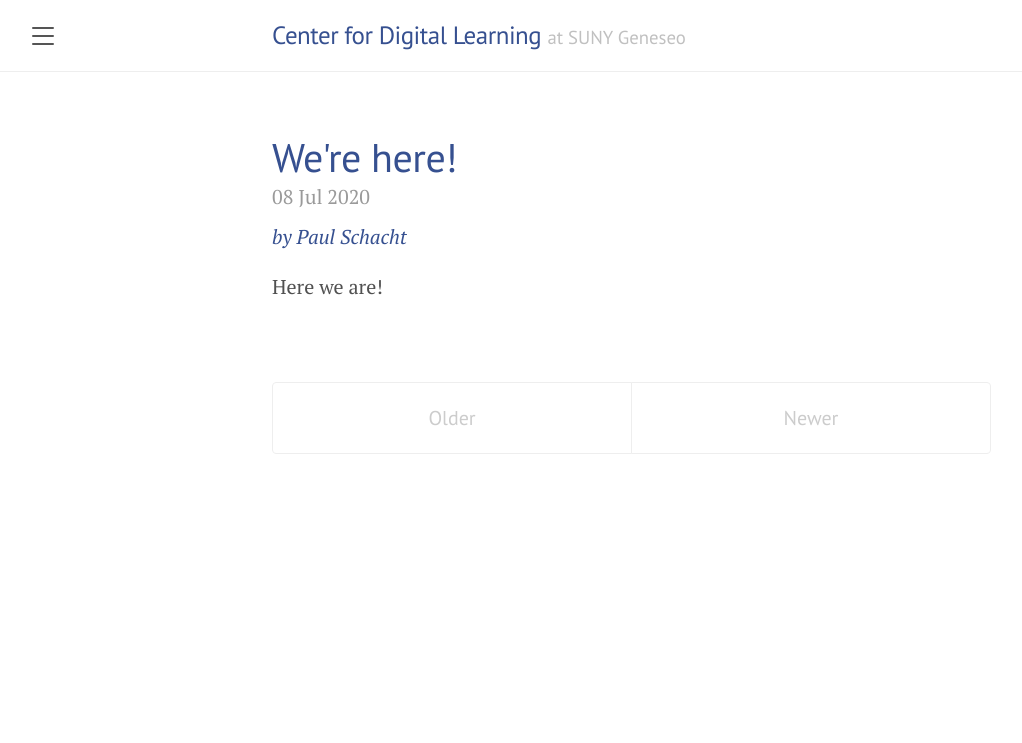
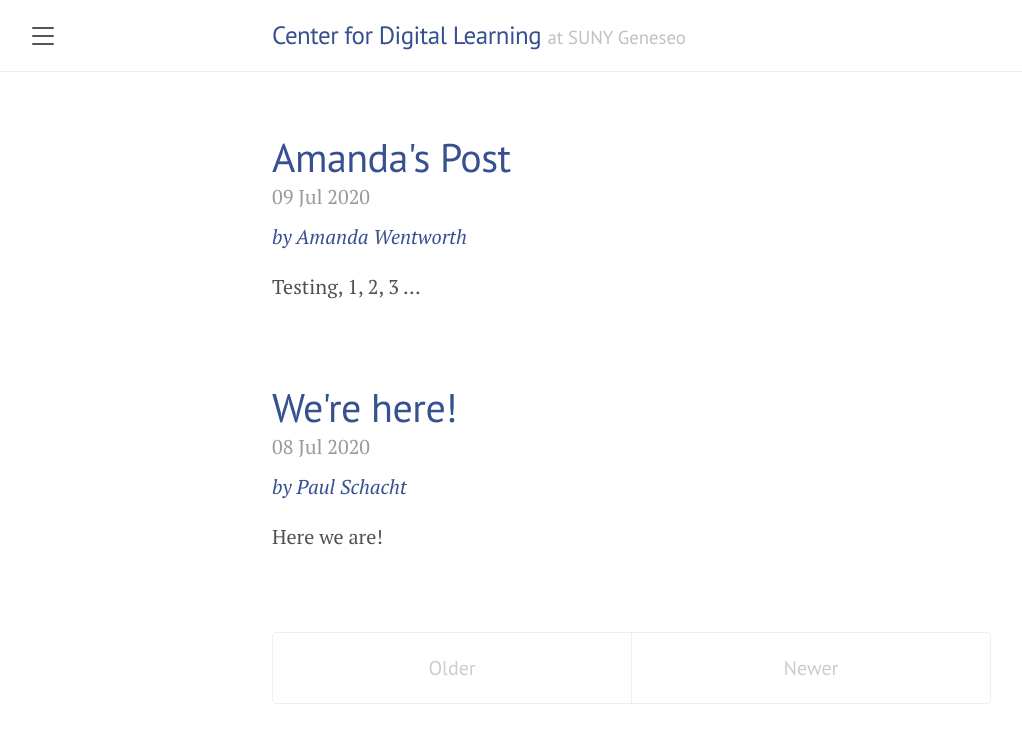
Before and after one commit to cdl-geneseo/cdl-geneseo.github.io, a Jekyll site: the page built from index.html, in a window 1280 px wide. Shown: the top 743 px of the page, without its empty margins (8-1030 px from the left). Built offline with Jekyll 4.4.1, drawn with Linux system fonts in a browser that asks for light colours; the list of posts is cut into pages by our own code.

Commit message:
test post and author page for amanda

```diff
--- a/_data/people.yml
+++ b/_data/people.yml
@@ -5,3 +5,4 @@ Paul Schacht:
 Amanda Wentworth:
   name: Amanda Wentworth
   github: ajeannette
+  author-page: /authors/wentworth
--- /dev/null
+++ b/_posts/2020-07-09-amanda-post.md
@@ -0,0 +1,8 @@
+---
+layout: post
+title: Amanda's Post
+author: Amanda Wentworth
+bio: /authors/wentworth
+---
+
+Testing, 1, 2, 3 ...
```
Also changed, not shown: authors/wentworth.md (added, +8 -0 lines), images/wentworth.png (added).
